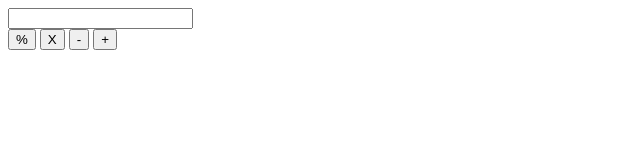
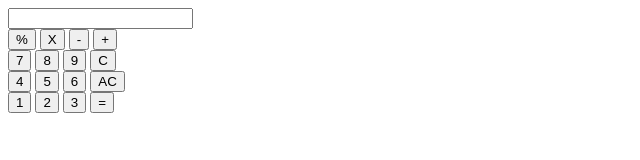
Before and after one commit to MHOAKEY/JS-Calc, a plain HTML site: page index.html in a window 1280 px wide. Shown: the whole page, without its empty margins (0-640 px from the left). Drawn offline with Linux system fonts and the light colour scheme.

Commit message:
Added additional divs for number nows along with more Operators.

```diff
--- a/index.html
+++ b/index.html
@@ -18,6 +18,25 @@
         <button id="Subtract">-</button>
         <button id="Addition">+</button>
     </div>
+    <div>
+        <button id="Seven">7</button>
+        <button id="Eight">8</button>
+        <button id="Nine">9</button>
+        <button id="Clear">C</button>
+    </div>
+    <div>
+        <button id="Four">4</button>
+        <button id="Five">5</button>
+        <button id="Six">6</button>
+        <button id="allClear">AC</button>
+    </div>
+    <div>
+        <button id="One">1</button>
+        <button id="Two">2</button>
+        <button id="Three">3</button>
+        <button id="Equals">=</button>
+    </div>
+
 </body>
 <footer>
     <script>src = "calc.js"</script>
```
